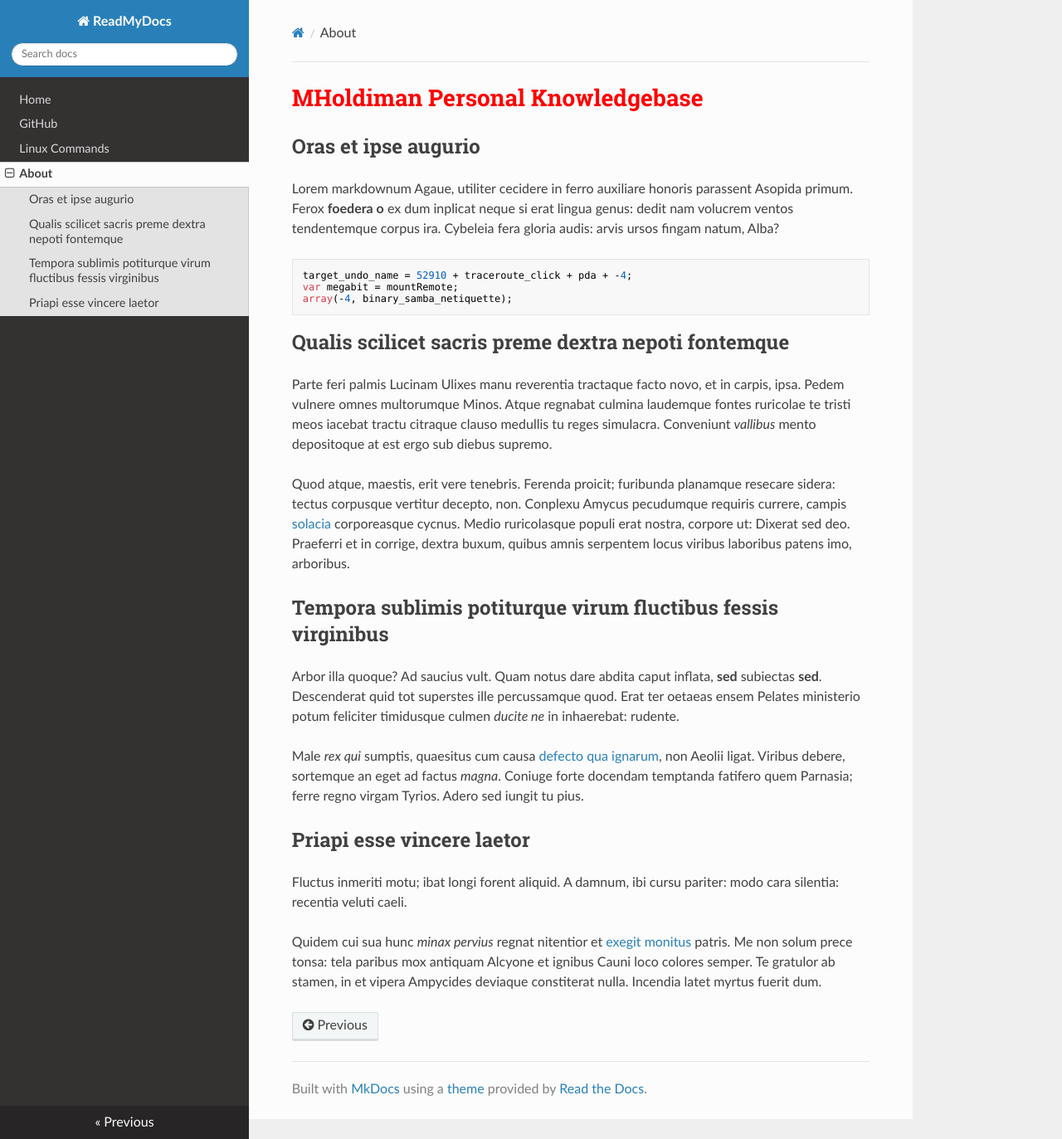
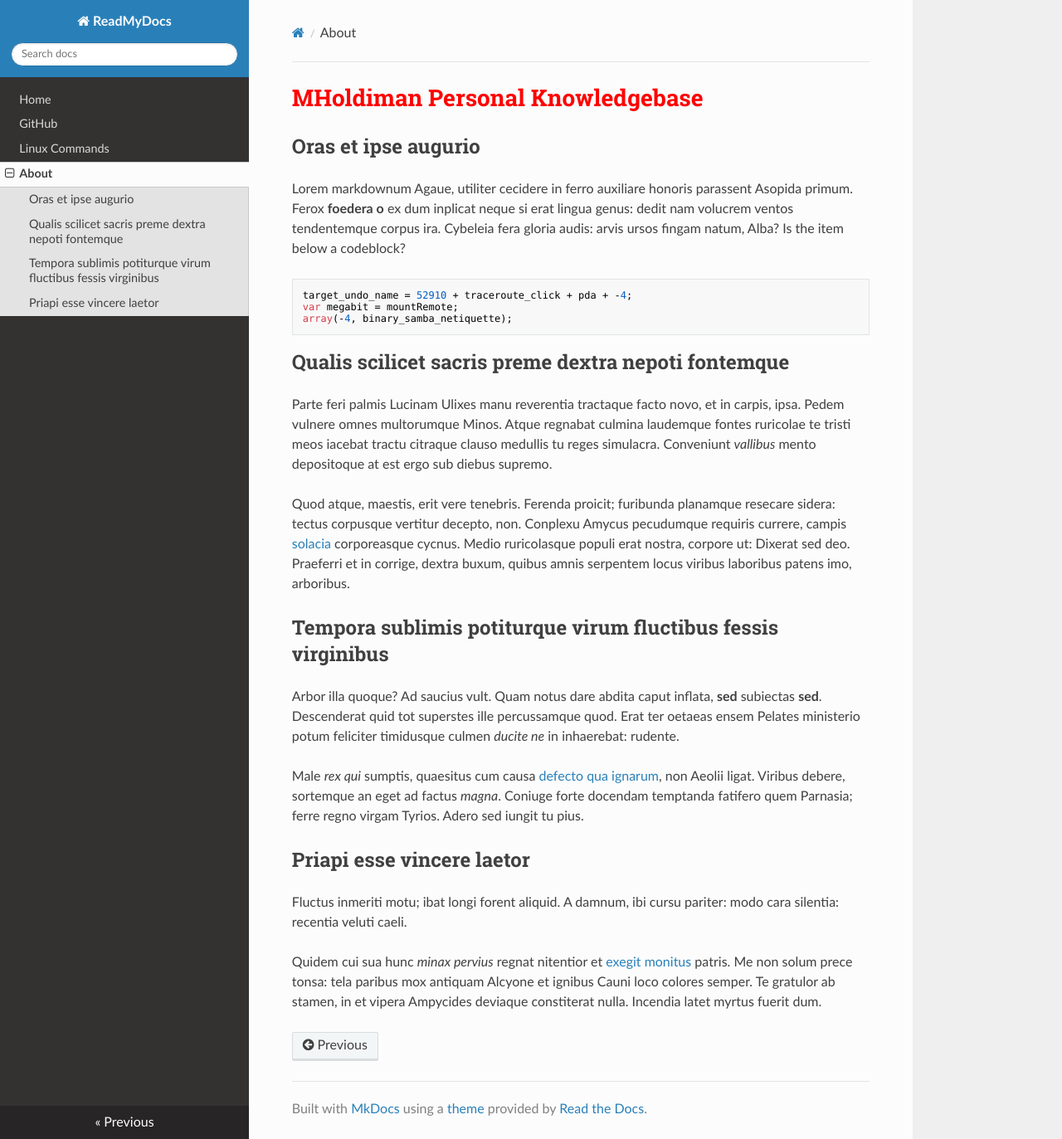
Before and after one commit to mholdiman19/mholdiman19.github.io, an MkDocs documentation site: the page built from docs/about.md, in a window 1280 px wide and 1373 px high. Shown: the whole window at 83% size. Built offline with MkDocs 1.6.1, drawn with Linux system fonts in a browser that asks for light colours; nearby versions of some CDN libraries.

Commit message:
updated about.md
just added a line to see if the push will work

```diff
--- a/docs/about.md
+++ b/docs/about.md
@@ -5,7 +5,7 @@
 Lorem markdownum Agaue, utiliter cecidere in ferro auxiliare honoris parassent
 Asopida primum. Ferox **foedera o** ex dum inplicat neque si erat lingua genus:
 dedit nam volucrem ventos tendentemque corpus ira. Cybeleia fera gloria audis:
-arvis ursos fingam natum, Alba?
+arvis ursos fingam natum, Alba? Is the item below a codeblock?
 
     target_undo_name = 52910 + traceroute_click + pda + -4;
     var megabit = mountRemote;
```
